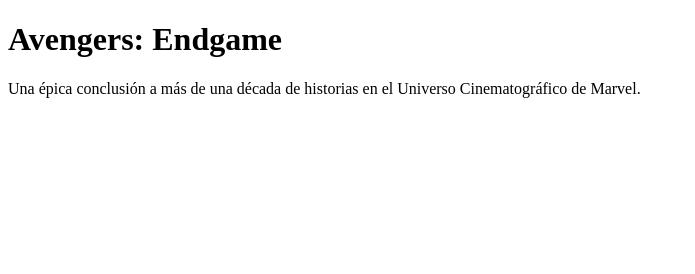
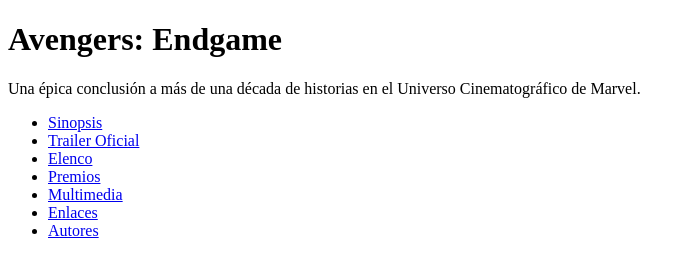
Before and after one commit to Deamacevedo/Taller_Semantica, a plain HTML site: page index.html in a window 1280 px wide. Shown: the whole page, without its empty margins (0-695 px from the left). Drawn offline with Linux system fonts and the light colour scheme.

Commit message:
feat: :art: Barra de navegacion
Se crea la barra de navegacion en el html

```diff
--- a/index.html
+++ b/index.html
@@ -12,5 +12,18 @@
         <p>Una épica conclusión a más de una década de historias en el Universo Cinematográfico de Marvel.</p>
     </header>
 
+    <nav>
+        <ul>
+            <li><a href="#sinopsis">Sinopsis</a></li>
+            <li><a href="trailer">Trailer Oficial</a></li>
+            <li><a href="#elenco">Elenco</a></li>
+            <li><a href="#premios">Premios</a></li>
+            <li><a href="#multimedia">Multimedia</a></li>
+            <li><a href="#enlaces">Enlaces</a></li>
+            <li><a href="#autores">Autores</a></li>
+        </ul>
+    </nav>
+
+
 </body>
 </html>
```
